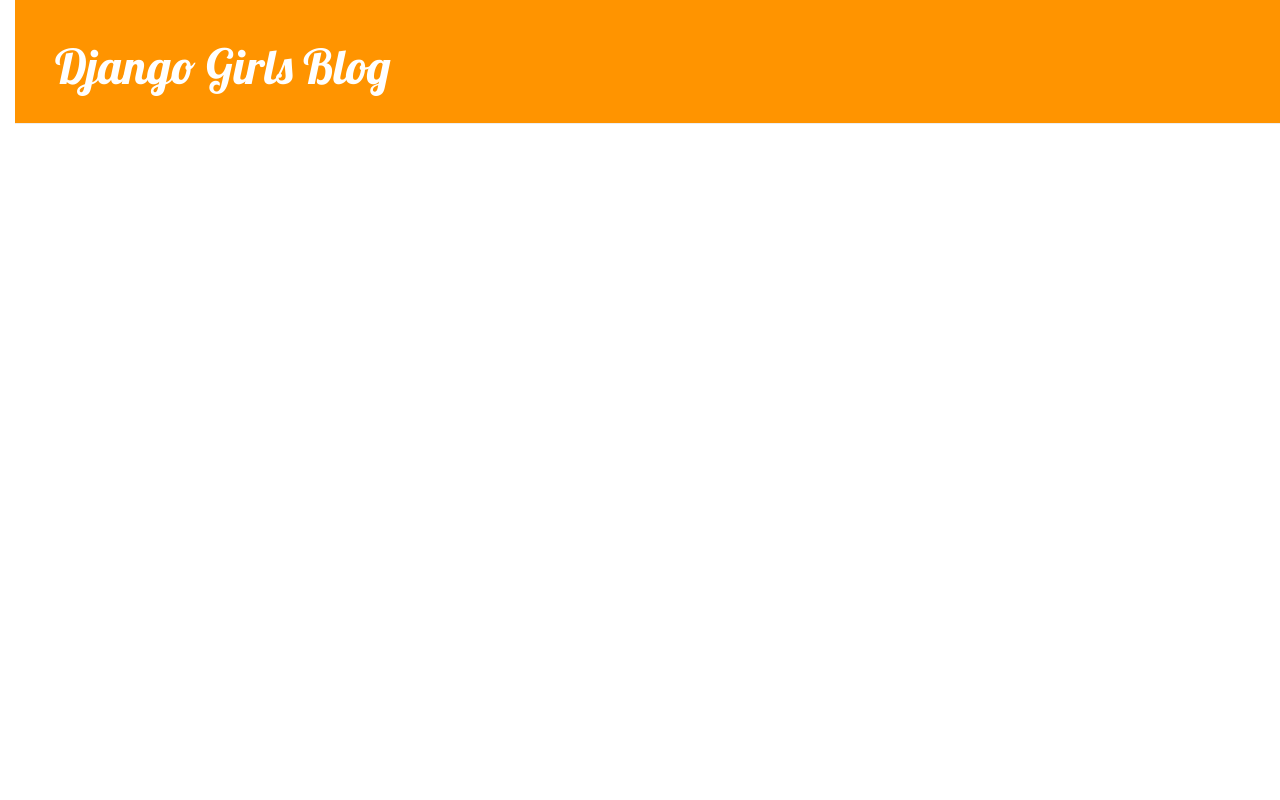
After one commit to eyaylali/django-tutorial, a Django app: template first_project/templates/first_project/base.html in a window 1280 px wide. The commit adds this page. Run offline with Django 3.2, Linux system fonts and the light colour scheme; the template is opened without the code that fills it, so the values that code supplies are empty; some libraries are stand-ins or nearby versions.

Commit message:
added css and template extensions

```diff
--- /dev/null
+++ b/first_project/templates/first_project/base.html
@@ -0,0 +1,23 @@
+{% load staticfiles %}
+<html>
+    <head>
+        <title>Django Girls blog</title>
+        <link rel="stylesheet" href="//maxcdn.bootstrapcdn.com/bootstrap/3.2.0/css/bootstrap.min.css">
+        <link rel="stylesheet" href="//maxcdn.bootstrapcdn.com/bootstrap/3.2.0/css/bootstrap-theme.min.css">
+        <link href='//fonts.googleapis.com/css?family=Lobster&subset=latin,latin-ext' rel='stylesheet' type='text/css'>
+        <link rel="stylesheet" href="{% static 'css/blog.css' %}">
+    </head>
+    <body>
+    <div class="page-header">
+        <h1><a href="/">Django Girls Blog</a></h1>
+    </div>
+    <div class="content container">
+        <div class="row">
+            <div class="col-md-8">
+            {% block content %}
+            {% endblock %}
+            </div>
+        </div>
+    </div>
+</body>
+</html>
--- a/mysite/settings.py
+++ b/mysite/settings.py
@@ -114,6 +114,10 @@ STATIC_ROOT = 'staticfiles'
 
 DEBUG = False
 
+STATICFILES_DIRS = (
+    os.path.join(BASE_DIR, "static"),
+)
+
 try:
     from .local_settings import *
 except ImportError:
--- /dev/null
+++ b/static/css/blog.css
@@ -0,0 +1,60 @@
+h1 a {
+    color: #FCA205;
+}
+
+body {
+    padding-left: 15px;
+}
+
+h1 a {
+    color: #FCA205;
+    font-family: 'Lobster';
+}
+
+.page-header {
+    background-color: #ff9400;
+    margin-top: 0;
+    padding: 20px 20px 20px 40px;
+}
+
+.page-header h1, .page-header h1 a, .page-header h1 a:visited, .page-header h1 a:active {
+    color: #ffffff;
+    font-size: 36pt;
+    text-decoration: none;
+}
+
+.content {
+    margin-left: 40px;
+}
+
+h1, h2, h3, h4 {
+    font-family: 'Lobster', cursive;
+}
+
+.date {
+    float: right;
+    color: #828282;
+}
+
+.save {
+    float: right;
+}
+
+.post-form textarea, .post-form input {
+    width: 100%;
+}
+
+.top-menu, .top-menu:hover, .top-menu:visited {
+    color: #ffffff;
+    float: right;
+    font-size: 26pt;
+    margin-right: 20px;
+}
+
+.post {
+    margin-bottom: 70px;
+}
+
+.post h1 a, .post h1 a:visited {
+    color: #000000;
+}
```
Also changed, not shown: first_project/templates/first_project/post_list.html (+12 -10 lines).
